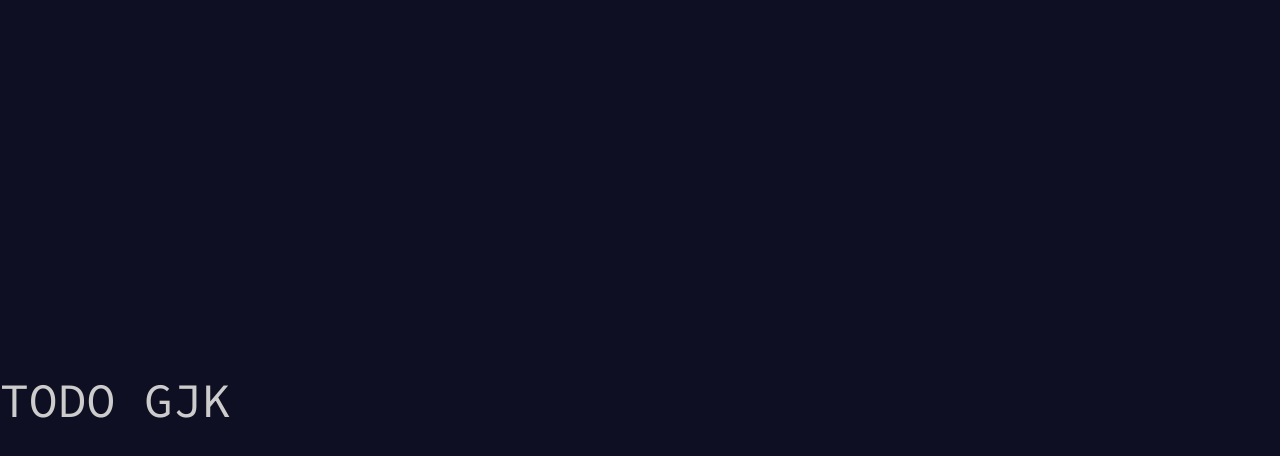
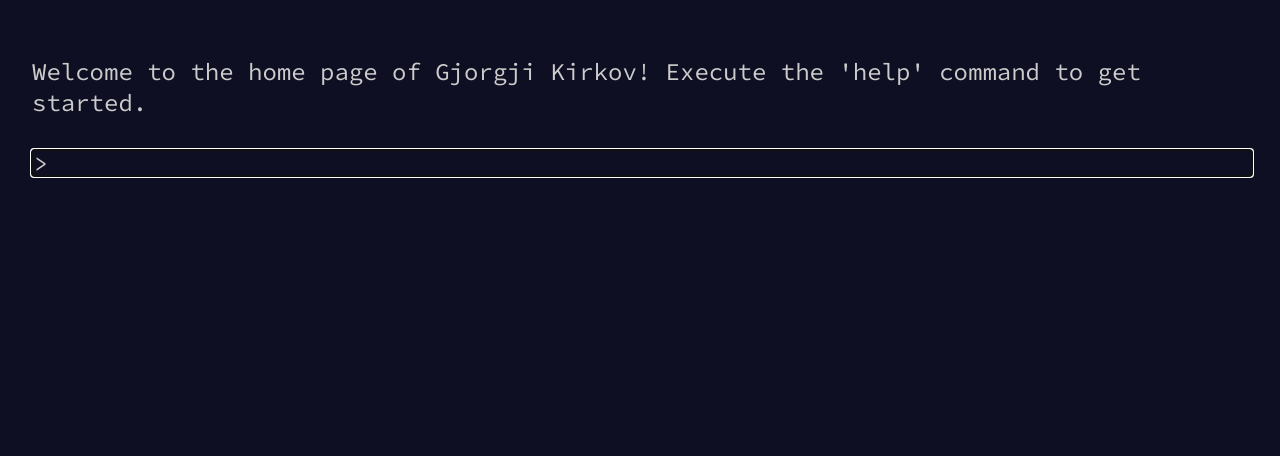
Before and after one commit to kirkovg/my-page, a React (Vite) app: page / in a window 1280 px wide. Shown: the top 456 px of the page. Built offline with nearby package versions, Linux system fonts and the light colour scheme.

Commit message:
added basic handling

```diff
--- a/src/App.css
+++ b/src/App.css
@@ -1,12 +1,4 @@
-/* TODO GJK: cleanup? */
-/* body {
-  max-width: 1280px;
-  margin: 0 auto;
+.App {
+  max-width: 100vw;
   padding: 2rem;
-  background: #0f0f23;
-  color: #cccccc;
 }
-
-#root {
-  text-align: center;
-} */
--- a/src/App.tsx
+++ b/src/App.tsx
@@ -1,7 +1,12 @@
+import { Terminal } from './components/Terminal/Terminal';
 import './App.css';
 
 function App() {
-  return <div>TODO GJK</div>;
+  return (
+    <div className="App">
+      <Terminal />
+    </div>
+  );
 }
 
 export default App;
--- /dev/null
+++ b/src/components/Terminal/Terminal.css
@@ -0,0 +1,3 @@
+.terminal {
+
+}
--- /dev/null
+++ b/src/components/Terminal/Terminal.tsx
@@ -0,0 +1,138 @@
+import { useEffect, useRef, useState } from 'react';
+import './Terminal.css';
+import { TerminalRow } from './TerminalRow';
+
+const defaultState: ITerminalState = {
+  rows: [
+    {
+      id: 1,
+      type: 'COMMAND',
+      active: true,
+      value: '> ',
+    },
+  ],
+};
+
+const createNewEmptyCommand = (currentId: number): ITerminalRow => {
+  return {
+    id: currentId + 1,
+    type: 'COMMAND',
+    active: true,
+    value: '> ',
+  };
+};
+
+const createCommandsBasedOnAction = (executedCommand: ITerminalRow, currentId: number): ITerminalRow[] => {
+  switch (executedCommand.value) {
+    case '> help': {
+      return [
+        {
+          id: currentId + 1,
+          active: false,
+          type: 'CUSTOM_TEXT',
+          value: 'These are the following commands which can be used:',
+        },
+        {
+          id: currentId + 2,
+          active: false,
+          type: 'CUSTOM_TEXT',
+          value: '  clear - clear the terminal screen',
+        },
+        {
+          id: currentId + 3,
+          active: false,
+          type: 'CUSTOM_TEXT',
+          value: '  cv - prints out my work experience',
+        },
+        {
+          id: currentId + 4,
+          active: false,
+          type: 'CUSTOM_TEXT',
+          value: `  tech - prints out the technologies I've worked with`,
+        },
+      ];
+    }
+    default:
+      return [];
+  }
+};
+
+const generateNewRows = (terminalState: ITerminalState, executedCommand: ITerminalRow): ITerminalRow[] => {
+  if (executedCommand.value === '> clear') {
+    return defaultState.rows;
+  }
+
+  const newRows = [
+    ...terminalState.rows.filter(c => c.id !== executedCommand.id),
+    {
+      ...executedCommand,
+      active: false,
+    },
+    ...createCommandsBasedOnAction(executedCommand, terminalState.rows.length),
+  ];
+
+  newRows.push(createNewEmptyCommand(newRows.length));
+  newRows.sort((a, b) => a.id - b.id);
+
+  return newRows;
+};
+
+export function Terminal() {
+  const [terminalState, setTerminalState] = useState<ITerminalState>(defaultState);
+
+  const terminalRef = useRef<HTMLDivElement>(null);
+
+  const executeCommand = (command: ITerminalRow) => {
+    setTerminalState({
+      rows: generateNewRows(terminalState, command),
+    });
+  };
+
+  useEffect(() => {
+    if (terminalRef) {
+      (terminalRef.current?.lastChild as HTMLInputElement)?.focus();
+    }
+  }, [terminalState]);
+
+  const setCommandValue = (value: string, commandId: number) => {
+    const trimmed = value.trim();
+    const currentCommand = terminalState.rows.find(r => r.id === commandId);
+
+    if (!currentCommand) {
+      throw new Error('Should not happen!');
+    }
+
+    if (!trimmed) {
+      setTerminalState({
+        rows: [
+          ...terminalState.rows.filter(r => r.id !== commandId),
+          {
+            ...currentCommand,
+            value: '> ',
+          },
+        ].sort((a, b) => a.id - b.id),
+      });
+    } else {
+      setTerminalState({
+        rows: [
+          ...terminalState.rows.filter(r => r.id !== commandId),
+          {
+            ...currentCommand,
+            value: trimmed,
+          },
+        ].sort((a, b) => a.id - b.id),
+      });
+    }
+  };
+
+  return (
+    <div className="terminal" ref={terminalRef}>
+      <p>Welcome to the home page of Gjorgji Kirkov! Execute the 'help' command to get started.</p>
+      <>
+        {terminalState.rows.map(r => (
+          <TerminalRow key={r.id} row={r} updateCommandValue={setCommandValue} commandEntered={executeCommand} />
+        ))}
+      </>
+    </div>
+  );
+}
--- /dev/null
+++ b/src/components/Terminal/TerminalRow.css
@@ -0,0 +1,18 @@
+.terminal-row {
+  margin-top: 8px;
+  margin-bottom: 8px;
+  background-color: inherit;
+  height: 24px;
+  border: none;
+  color: #cccccc;
+  font-family: inherit;
+  font-size: inherit;
+  caret-color: transparent;
+  width: 100%;
+}
+
+.terminal-row:focus {
+
+  /* TODO GJK: just for debugging - remove later */
+  border: yellow;
+}
--- /dev/null
+++ b/src/components/Terminal/TerminalRow.tsx
@@ -0,0 +1,29 @@
+import { useState } from 'react';
+import './TerminalRow.css';
+
+type TerminalRowProps = {
+  row: ITerminalRow;
+  updateCommandValue: (value: string, rowId: number) => void;
+  commandEntered: (row: ITerminalRow) => void;
+};
+
+export function TerminalRow({ row, updateCommandValue, commandEntered }: TerminalRowProps) {
+  return (
+    <input
+      id={row.id.toString()}
+      type="text"
+      className="terminal-row"
+      value={row.value}
+      onKeyUp={e => {
+        if (e.key === 'Enter') {
+          commandEntered(row);
+        }
+      }}
+      onChange={e => {
+        if (row.active) {
+          updateCommandValue(e.target.value, row.id);
+        }
+      }}
+    />
+  );
+}
--- a/src/index.css
+++ b/src/index.css
@@ -1,12 +1,13 @@
 body {
   margin: 0 auto;
   display: flex;
-  place-items: center;
+  justify-content: flex-start;
+  align-items: flex-start;
   min-width: 320px;
   min-height: 100vh;
   background: #0f0f23;
   color: #cccccc;
   font-family: 'Source Code Pro', monospace;
   font-weight: 200;
-  font-size: 48px;
+  font-size: 24px;
 }
```
Also changed, not shown: src/components/Terminal/Model.d.ts (added, +10 -0 lines).
